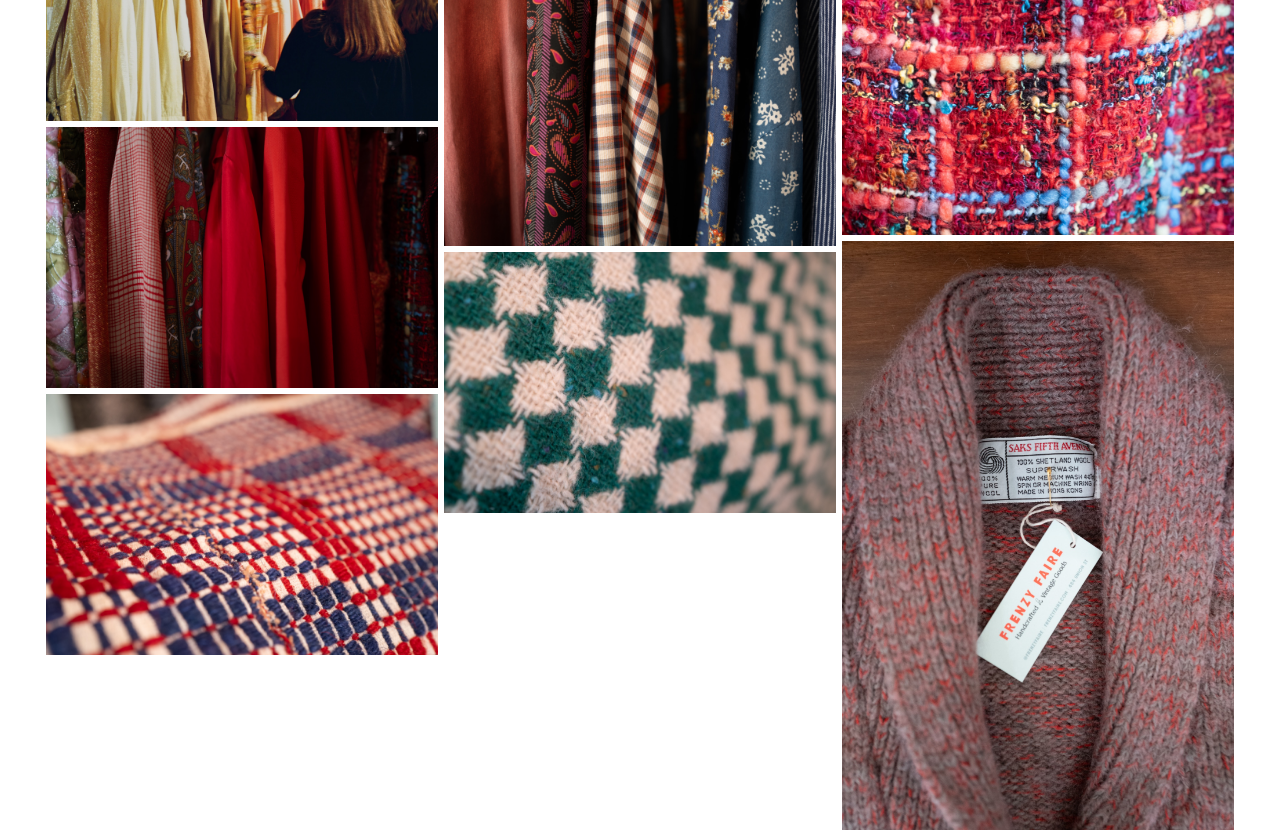
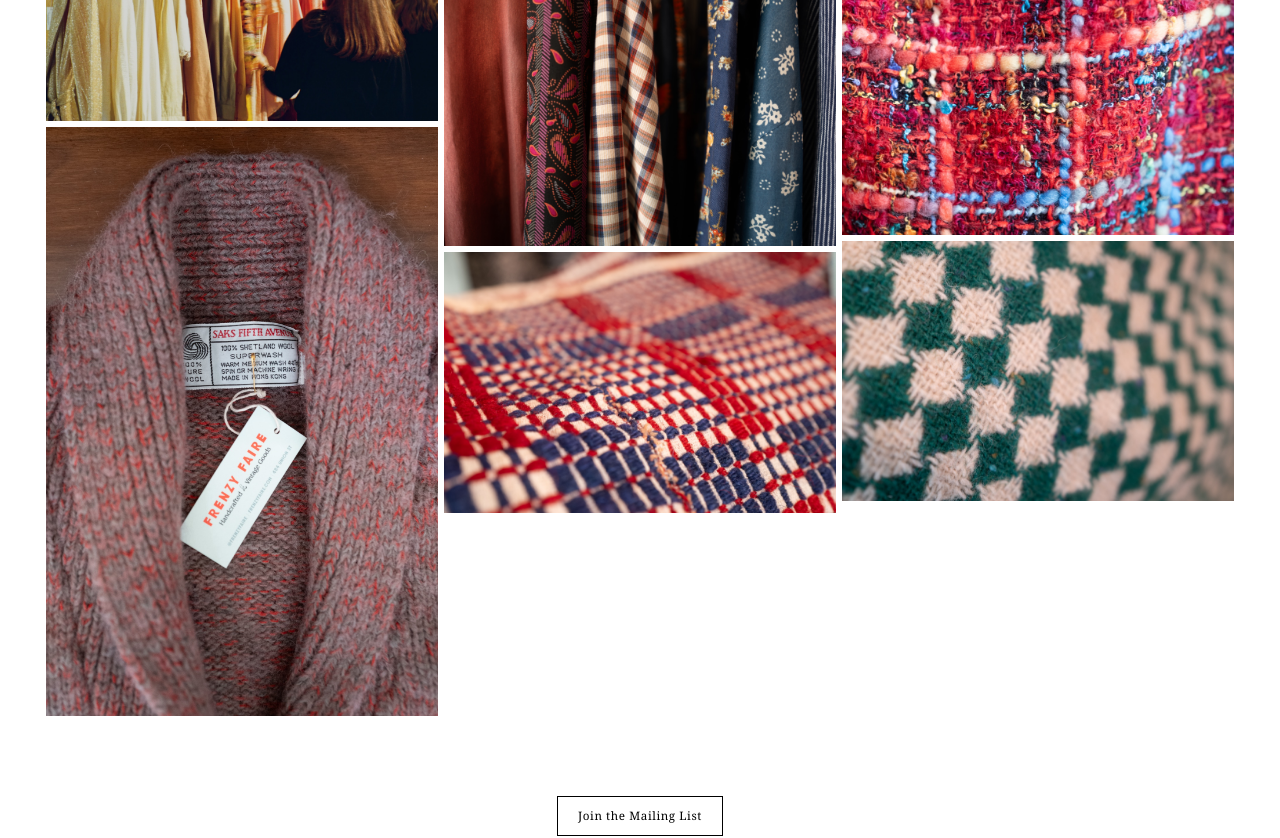
Before and after one commit to timothybuck13/frenzy-faire, a React (Vite) app: page / in a window 1280 px wide. Shown: the part 4060-4898 px from the top of the page. Built offline with nearby package versions, Linux system fonts and the light colour scheme.

Commit message:
Remove clothing details 4

```diff
--- a/src/App.jsx
+++ b/src/App.jsx
@@ -121,7 +121,6 @@ const photos = [
   { src: '/photos/vintage-clothing-details-1.jpg', alt: 'Vintage clothing detail', w: 2000, h: 1331 },
   { src: '/photos/vintage-clothing-details-2.jpg', alt: 'Vintage clothing detail', w: 2000, h: 1331 },
   // Row 12: More clothing details
-  { src: '/photos/vintage-clothing-details-4.jpg', alt: 'Vintage clothing detail', w: 2000, h: 1331 },
   { src: '/photos/vintage-clothing-details-5.jpg', alt: 'Vintage clothing detail', w: 1331, h: 2000 },
   { src: '/photos/vintage-clothing-details-6.jpg', alt: 'Vintage clothing detail', w: 2000, h: 1331 },
 
```
